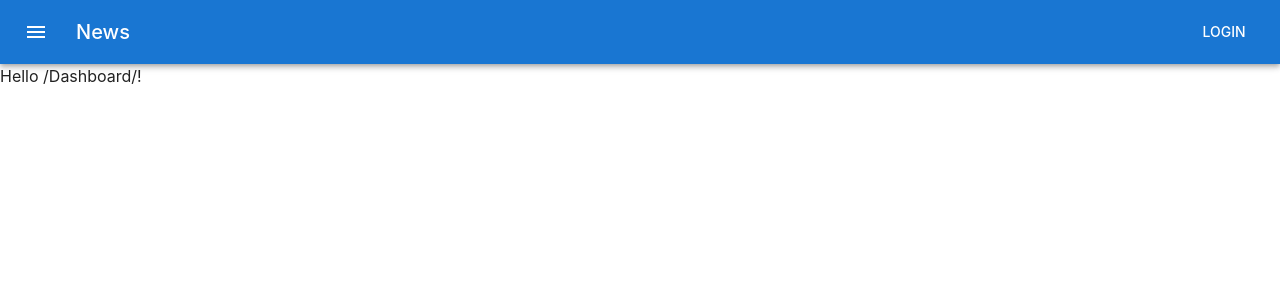
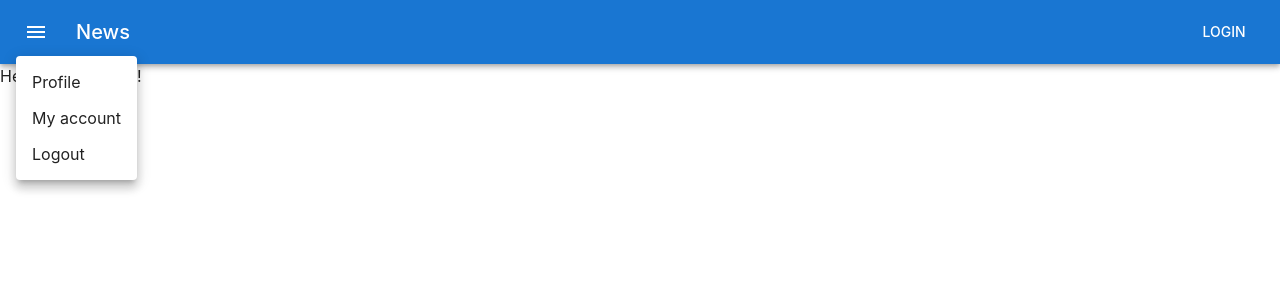
Before and after one commit to TC-Group1/TicketmateClient, a React (Vite) app in the folder ticketmate_client/: page /dashboard in a window 1280 px wide. Both pictures are taken after a click on the button "menu". Shown: the top 300 px of the page. Built offline with nearby package versions, Linux system fonts and the light colour scheme.

Commit message:
Dropdown menu functions correctly

```diff
--- a/ticketmate_client/src/Shared/AppBar.tsx
+++ b/ticketmate_client/src/Shared/AppBar.tsx
@@ -3,9 +3,21 @@ import Toolbar from '@mui/material/Toolbar'
 import Typography from '@mui/material/Typography'
 import Button from '@mui/material/Button'
 import IconButton from '@mui/material/IconButton'
-import MenuIcon from '@mui/icons-material/Menu'
+import Menu from '@mui/material/Menu';
+import MenuItem from '@mui/material/MenuItem';
+import MenuIcon from '@mui/icons-material/Menu';
+import React from 'react'
 
 export const ButtonAppBar = () => {
+
+  const [anchorEl, setAnchorEl] = React.useState<HTMLElement | null>(null)
+  const open = Boolean(anchorEl);
+  let handleIconButtonClick = (event:React.MouseEvent<HTMLElement>) => {
+    setAnchorEl(event.currentTarget)
+  }
+  const handleClose = () => {
+    setAnchorEl(null)
+  }
   return (
     <AppBar position="static">
       <Toolbar>
@@ -15,9 +27,20 @@ export const ButtonAppBar = () => {
           color="inherit"
           aria-label="menu"
           sx={{ mr: 2 }}
+          onClick={handleIconButtonClick}
+          id="dropdown-menu"
         >
           <MenuIcon />
         </IconButton>
+        <Menu
+        anchorEl={anchorEl}
+        open={open}
+        onClose={handleClose}
+        >
+        <MenuItem onClick={handleClose}>Profile</MenuItem>
+        <MenuItem onClick={handleClose}>My account</MenuItem>
+        <MenuItem onClick={handleClose}>Logout</MenuItem>
+        </Menu>
         <Typography variant="h6" component="div" sx={{ flexGrow: 1 }}>
           News
         </Typography>
```
